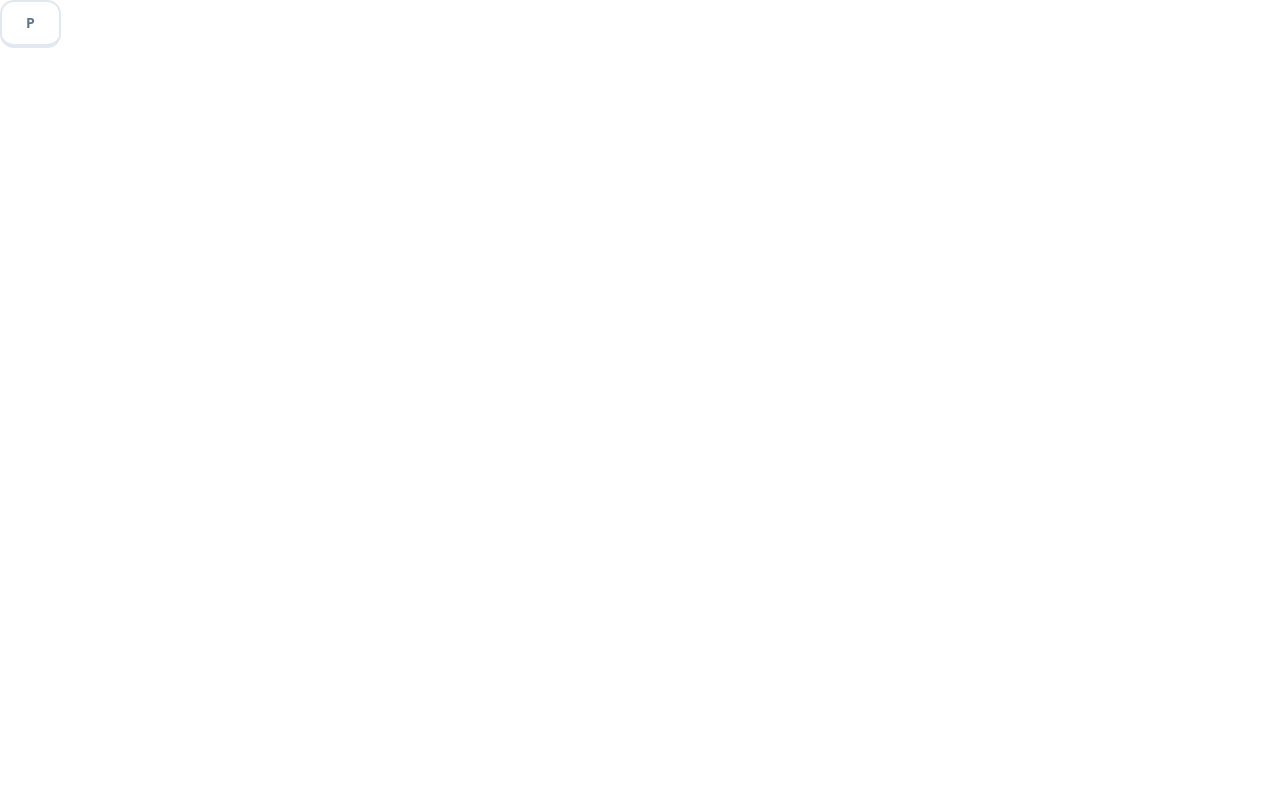
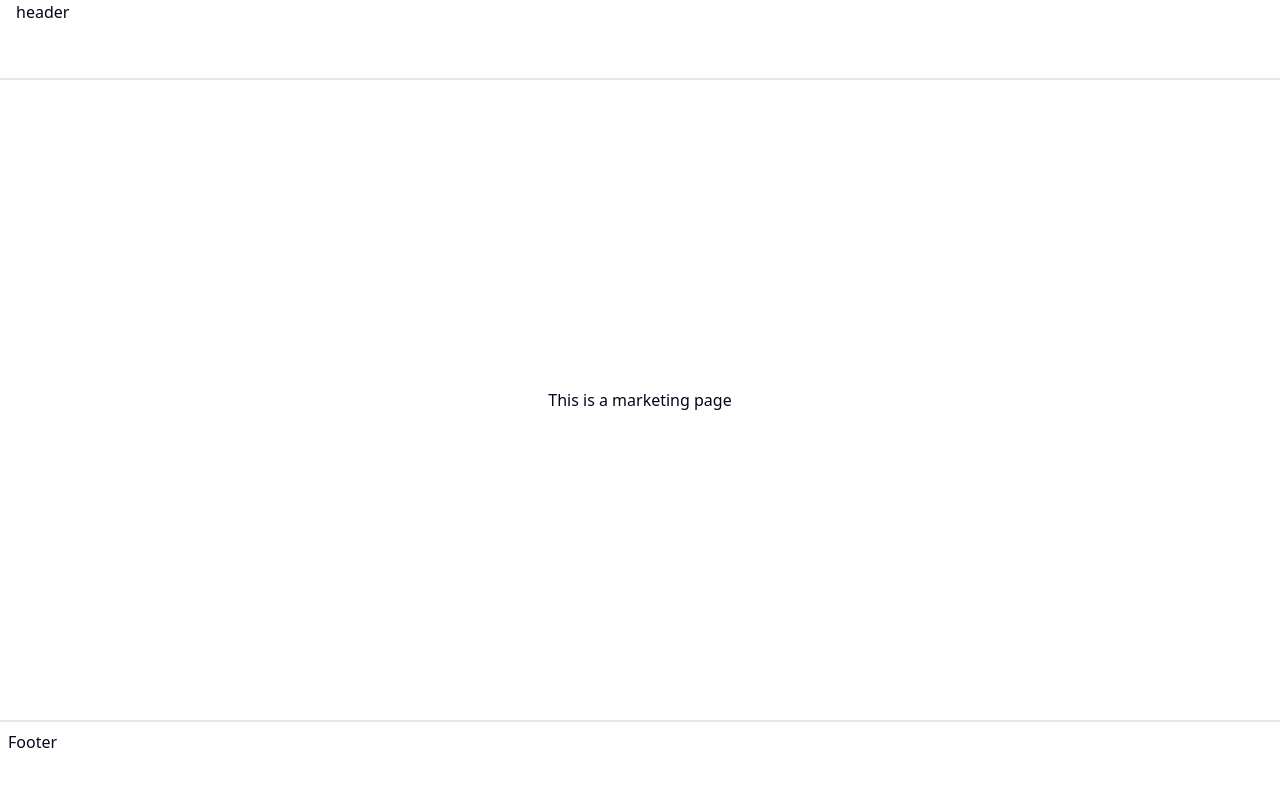
Before and after one commit to lucas-backDev/verdinprototipo, a Next.js app: page / in a window 1280 px wide. Shown: the top 786 px of the page. Built offline with nearby package versions, Linux system fonts and the light colour scheme.

Commit message:
feat: Estruturando página

```diff
--- /dev/null
+++ b/app/(marketing)/footer.tsx
@@ -0,0 +1,9 @@
+export const Footer = () => {
+    return (
+       <div className="hidden lg:block h-20 w-full border-t-2 border-slate-200 p-2">
+        Footer
+       </div>
+    )
+}
+
+export default Footer;
--- /dev/null
+++ b/app/(marketing)/header.tsx
@@ -0,0 +1,9 @@
+export const Header = () => {
+    return (
+        <header className="h-20 w-full border-b-2 border-slate-200 px-4">
+            header
+        </header>
+    )
+}
+
+export default Header;
--- /dev/null
+++ b/app/(marketing)/layout.tsx
@@ -0,0 +1,20 @@
+import { Footer } from "./footer";
+import { Header } from "./header"
+
+type Props = {
+    children: React.ReactNode;
+}
+
+const MarketingLayout = ({children}: Props) => {
+    return (
+        <div className="min-h-screen flex flex-col">
+            <Header />
+            <main className="flex-1 flex flex-col items-center justify-center">
+                {children}
+            </main>
+            <Footer />
+        </div>
+    )
+}
+
+export default MarketingLayout;
--- /dev/null
+++ b/app/(marketing)/page.tsx
@@ -0,0 +1,7 @@
+export default function Home() {
+  return (
+    <div>
+      This is a marketing page
+    </div>
+  )
+}
--- a/app/page.tsx
+++ /dev/null
@@ -1,9 +0,0 @@
-import { Button } from "@/components/ui/button";
-
-export default function Home() {
-  return (
-    <div>
-      <Button size="lg">P</Button>
-    </div>
-  )
-}
```
